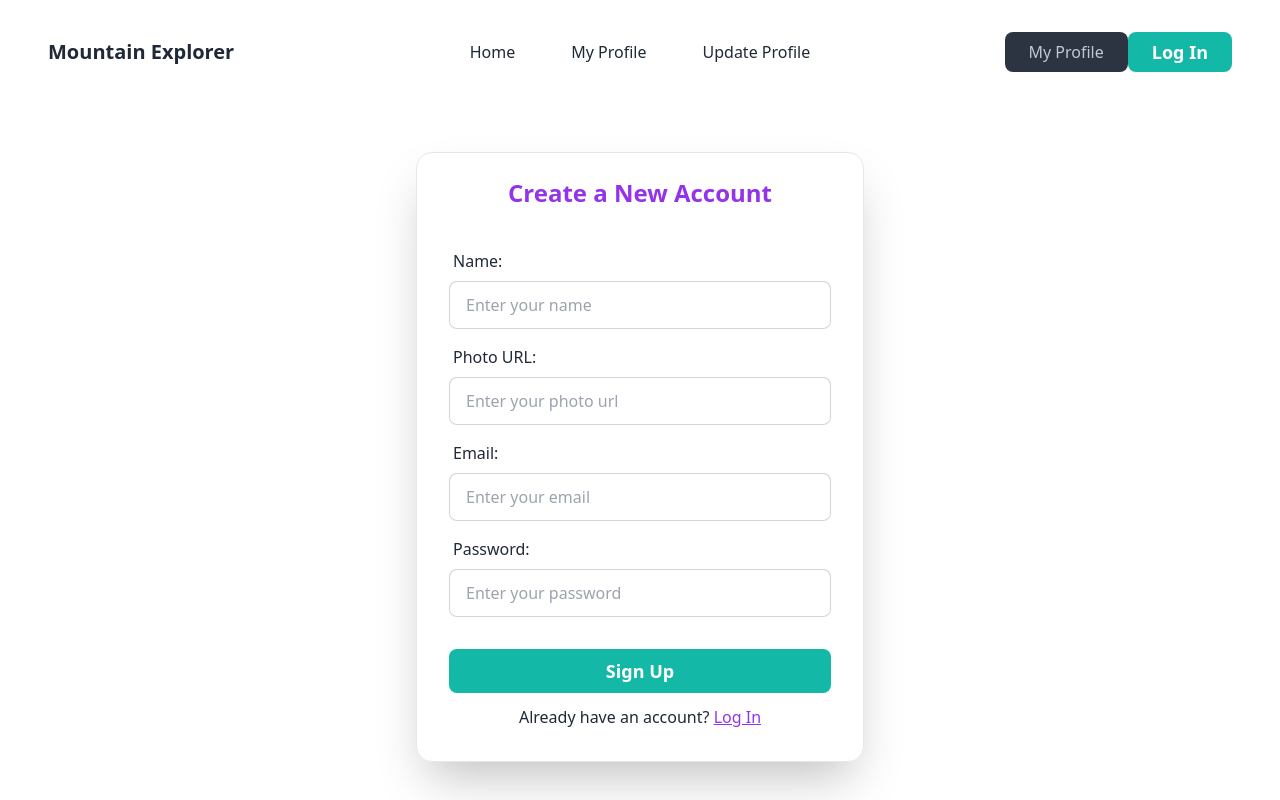
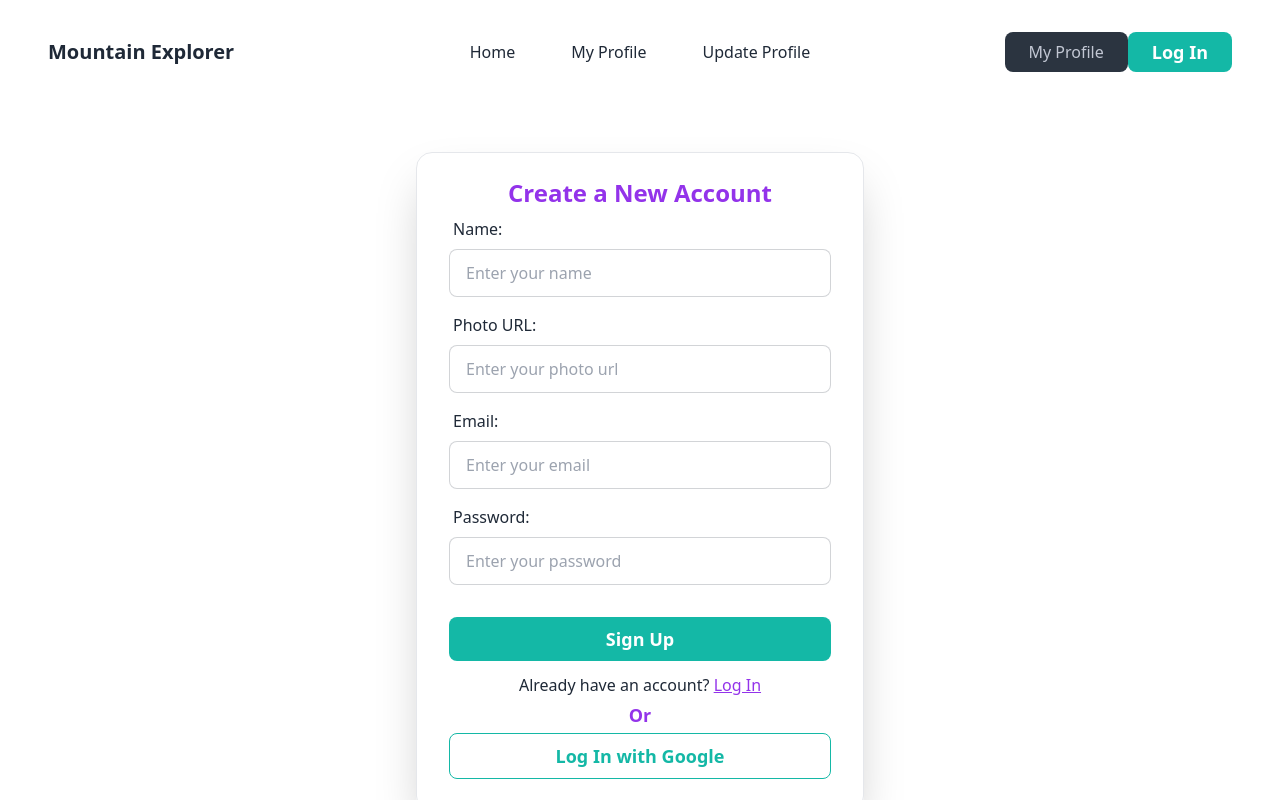
Before and after one commit to Ashiqur1819/Mountain-Explorer, a React (Vite) app: page /signup in a window 1280 px wide. Shown: the top 800 px of the page. Built offline with nearby package versions, Linux system fonts and the light colour scheme; no server answers.

Commit message:
Done login functionality

```diff
--- a/src/components/Login.jsx
+++ b/src/components/Login.jsx
@@ -1,19 +1,42 @@
+import { useContext } from "react";
 import { Link } from "react-router-dom";
+import { AuthContext } from "../provider/AuthProvider";
 
 
 const Login = () => {
+
+  const { userLogin } = useContext(AuthContext);
+
+  const handleLogin = (e) => {
+    e.preventDefault();
+
+    const formData = new FormData(e.target);
+    const email = formData.get("email");
+    const password = formData.get("password")
+
+    userLogin(email, password)
+    .then(result => {
+      console.log(result)
+    })
+    .catch(error => {
+      console.log(error)
+    })
+
+  }
+
     return (
       <div className="card w-full mx-auto max-w-md shrink-0 shadow-2xl mt-12 border">
         <h2 className="text-2xl font-bold text-center mt-6 text-purple-600">
           Log In Your Account
         </h2>
-        <form className="card-body">
+        <form onSubmit={handleLogin} className="card-body">
           <div className="form-control">
             <label className="label">
               <span className="label-text text-base font-medium">Email:</span>
             </label>
             <input
               type="email"
+              name="email"
               placeholder="Enter your email"
               className="input input-bordered"
               required
@@ -25,6 +48,7 @@ const Login = () => {
             </label>
             <input
               type="password"
+              name="password"
               placeholder="Enter your password"
               className="input input-bordered"
               required
--- a/src/components/SignUp.jsx
+++ b/src/components/SignUp.jsx
@@ -5,7 +5,7 @@ import { AuthContext } from '../provider/AuthProvider';
 
 const SignUp = () => {
 
-    const { createNewUser } = useContext(AuthContext);
+    const { createNewUser, loginWithGoogle } = useContext(AuthContext);
 
     const handleSignUp = (e) => {
       e.preventDefault();
@@ -26,19 +26,29 @@ const SignUp = () => {
 
     }
 
+    const handleLoginwithGoogle = () => {
+      loginWithGoogle()
+        .then((result) => {
+          console.log(result);
+        })
+        .catch((error) => {
+          console.log(error);
+        });
+    }
+
      return (
        <div className="card w-full mx-auto max-w-md shrink-0 shadow-2xl mt-12 border">
          <h2 className="text-2xl font-bold text-center mt-6 text-purple-600">
            Create a New Account
          </h2>
-         <form onSubmit={handleSignUp} className="card-body">
+         <form onSubmit={handleSignUp} className="card-body px-8 py-0">
            <div className="form-control">
              <label className="label">
                <span className="label-text text-base font-medium">Name:</span>
              </label>
              <input
                type="text"
-               name='name'
+               name="name"
                placeholder="Enter your name"
                className="input input-bordered"
                required
@@ -46,11 +56,13 @@ const SignUp = () => {
            </div>
            <div className="form-control">
              <label className="label">
-               <span className="label-text text-base font-medium">Photo URL:</span>
+               <span className="label-text text-base font-medium">
+                 Photo URL:
+               </span>
              </label>
              <input
                type="text"
-               name='photo_url'
+               name="photo_url"
                placeholder="Enter your photo url"
                className="input input-bordered"
                required
@@ -62,7 +74,7 @@ const SignUp = () => {
              </label>
              <input
                type="email"
-               name='email'
+               name="email"
                placeholder="Enter your email"
                className="input input-bordered"
                required
@@ -76,7 +88,7 @@ const SignUp = () => {
              </label>
              <input
                type="password"
-               name='password'
+               name="password"
                placeholder="Enter your password"
                className="input input-bordered"
                required
@@ -87,9 +99,24 @@ const SignUp = () => {
                Sign Up
              </button>
            </div>
-           <p className="text-center mt-1">Already have an account? <Link to="/login" className="underline text-purple-600">Log In</Link>
+           <p className="text-center mt-1">
+             Already have an account?{" "}
+             <Link to="/login" className="underline text-purple-600">
+               Log In
+             </Link>
            </p>
          </form>
+         <div className='mb-8 px-8'>
+           <h4 className="text-center font-semibold text-lg my-1 text-purple-600">
+             Or
+           </h4>
+           <button
+             onClick={handleLoginwithGoogle}
+             className="py-2 px-6 w-full text-lg rounded-lg border border-teal-500  text-teal-500 cursor-pointer font-semibold hover:bg-base-200"
+           >
+             Log In with Google
+           </button>
+         </div>
        </div>
      );
 };
--- a/src/provider/AuthProvider.jsx
+++ b/src/provider/AuthProvider.jsx
@@ -7,7 +7,7 @@ const googleProvider = new GoogleAuthProvider()
 
 const AuthProvider = ({children}) => {
 
-    // const [user, setUser] = useState(null)
+    const [user, setUser] = useState(null)
 
     // Sign Up
     const createNewUser = (email, password) => {
@@ -47,10 +47,10 @@ const AuthProvider = ({children}) => {
 
 
     const authInfo = {
-        createNewUser,
-        userLogin,
-
-    }
+      createNewUser,
+      userLogin,
+      loginWithGoogle,
+    };
 
     return <AuthContext.Provider value={authInfo}>
         {children}
```
